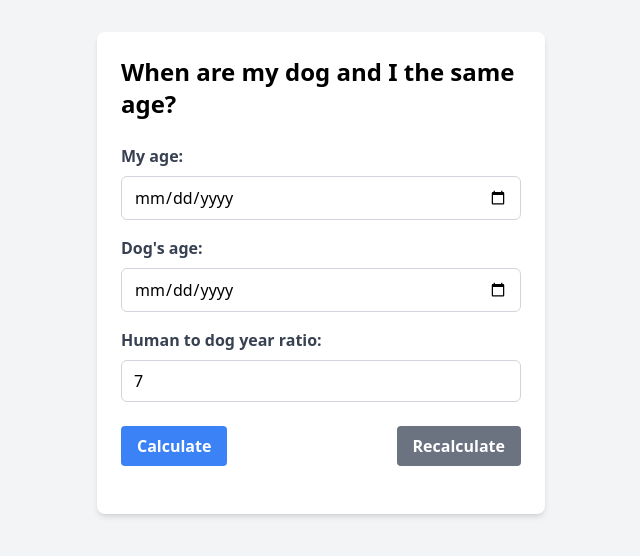
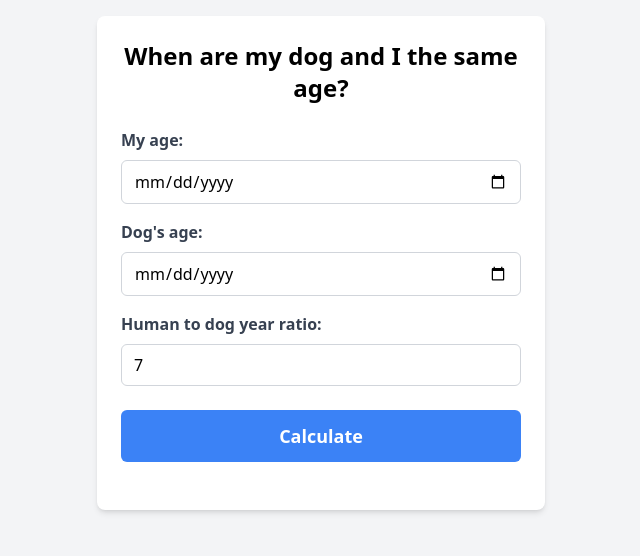
Before and after one commit to elliotaplant/dog-age, a plain HTML site: page index.html in a window 1280 px wide. Shown: the whole page, without its empty margins (319-959 px from the left). Drawn offline with nearby package versions, Linux system fonts and the light colour scheme.

Commit message:
Better style, no recalculate

```diff
--- a/index.html
+++ b/index.html
@@ -3,15 +3,16 @@
 <html lang="en" dir="ltr">
   <head>
     <meta charset="utf-8" />
+    <meta name="viewport" content="width=device-width, initial-scale=1.0" />
 
     <title>When are my dog and I the same age?</title>
 
     <script src="https://cdn.tailwindcss.com"></script>
   </head>
 
-  <body class="bg-gray-100 p-8">
+  <body class="bg-gray-100 p-4">
     <div class="max-w-md mx-auto bg-white p-6 rounded-lg shadow-md">
-      <h1 class="text-2xl font-bold mb-6">
+      <h1 class="text-xl sm:text-2xl font-bold mb-6 text-center">
         When are my dog and I the same age?
       </h1>
 
@@ -52,22 +53,14 @@
         />
       </div>
 
-      <div class="flex justify-between">
-        <button
-          onclick="calculateSameAge()"
-          class="bg-blue-500 hover:bg-blue-600 text-white font-bold py-2 px-4 rounded focus:outline-none focus:ring-2 focus:ring-blue-500"
-        >
-          Calculate
-        </button>
-        <button
-          onclick="clearForm()"
-          class="bg-gray-500 hover:bg-gray-600 text-white font-bold py-2 px-4 rounded focus:outline-none focus:ring-2 focus:ring-gray-500"
-        >
-          Recalculate
-        </button>
-      </div>
+      <button
+        onclick="calculateSameAge()"
+        class="w-full bg-blue-500 hover:bg-blue-600 text-white font-bold py-3 px-4 rounded-md focus:outline-none focus:ring-2 focus:ring-blue-500 text-lg"
+      >
+        Calculate
+      </button>
 
-      <p id="result" class="mt-6 text-lg"></p>
+      <p id="result" class="mt-6 text-center text-lg"></p>
     </div>
 
     <script>
@@ -95,14 +88,14 @@
         let resultText = "";
 
         if (sameAgeDate > currentDate) {
-          resultText = `You and your dog will be the same age on ${sameAgeDate.toDateString()}.`;
+          resultText = `You and your dog will be the same age on <b>${sameAgeDate.toDateString()}</b>.`;
         } else if (sameAgeDate < currentDate) {
-          resultText = `You and your dog were the same age on ${sameAgeDate.toDateString()}.`;
+          resultText = `You and your dog were the same age on <b>${sameAgeDate.toDateString()}</b>.`;
         } else {
           resultText = "You and your dog are the same age today!";
         }
 
-        resultElement.textContent = resultText;
+        resultElement.innerHTML = resultText;
       }
 
       function clearForm() {
```
